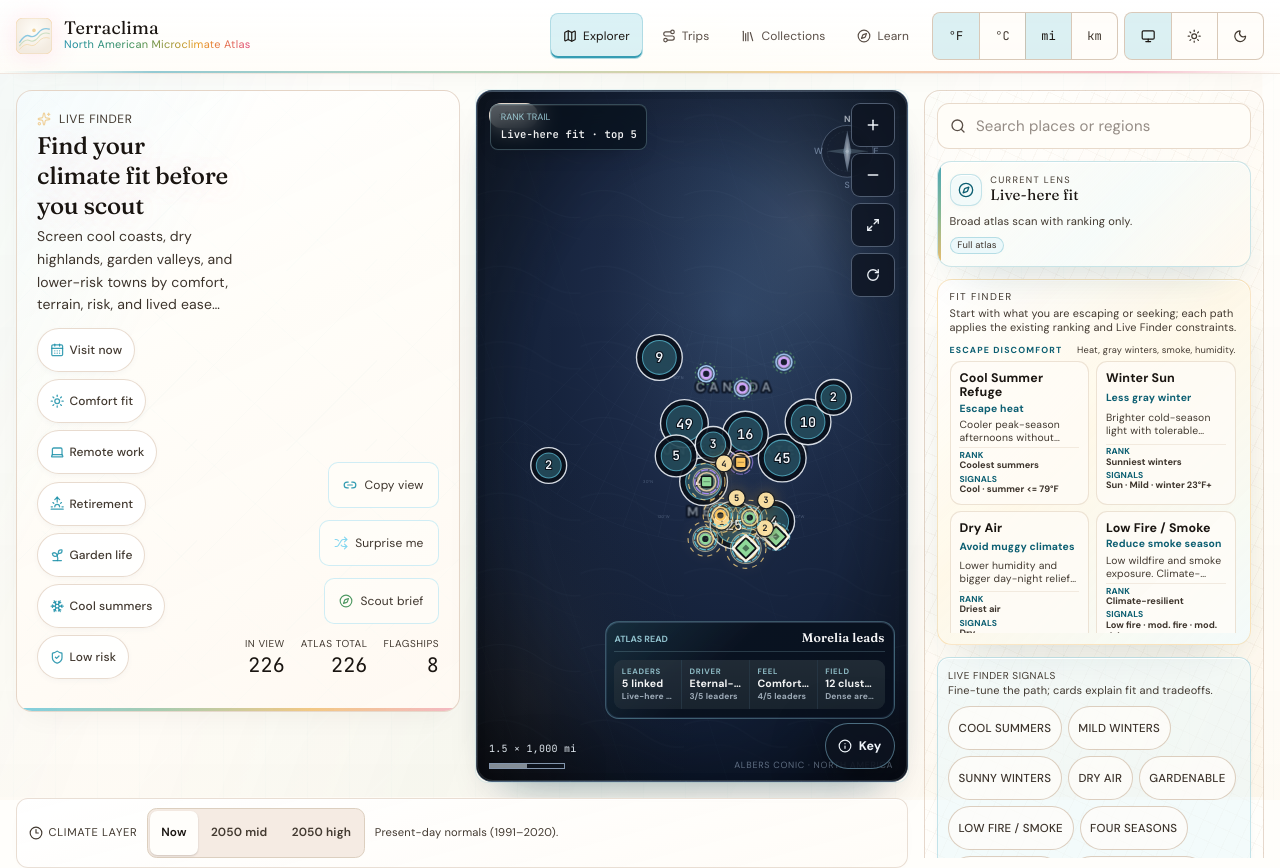
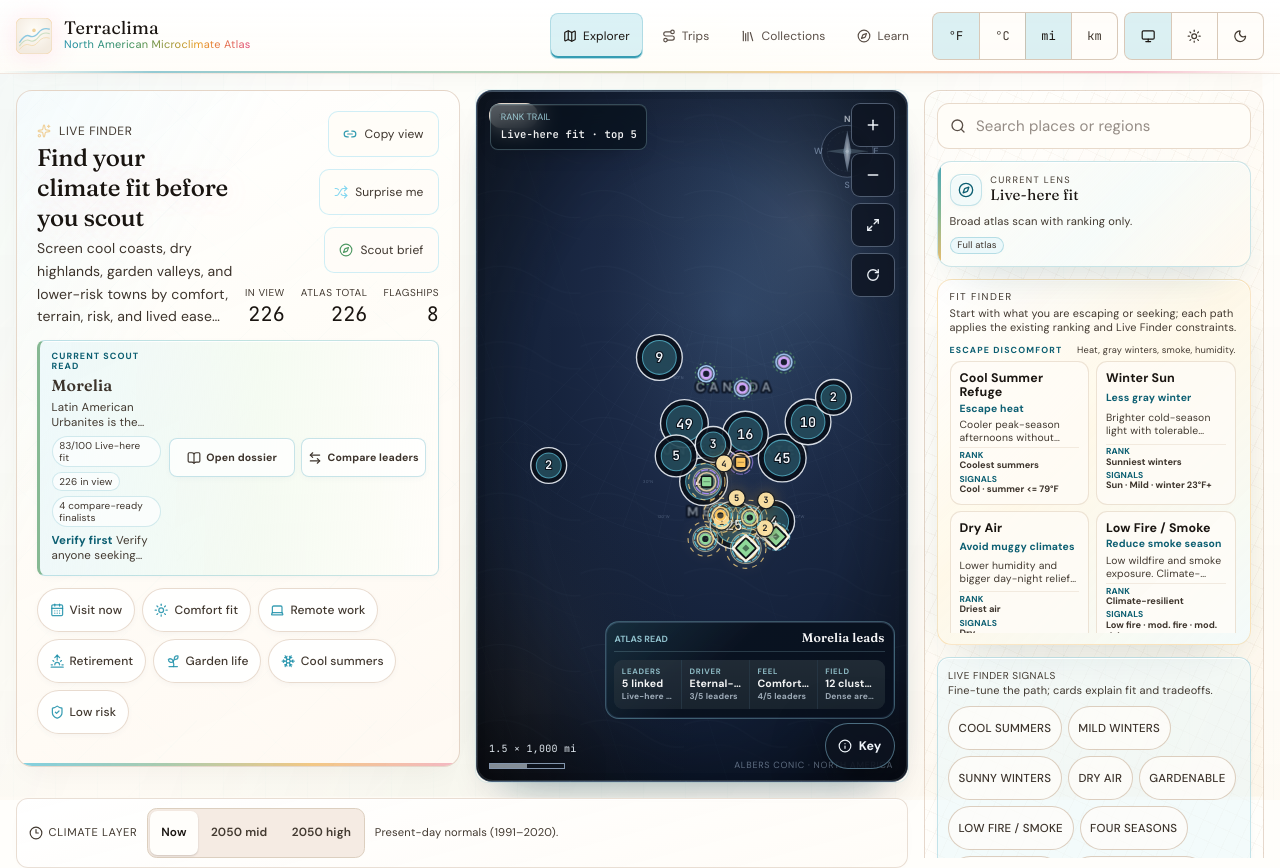
Before and after one commit to sauterreed24/terraclima, a React (Vite) app: page / in a window 1280 px wide. Shown: the top 868 px of the page. Built offline with nearby package versions, Linux system fonts and the light colour scheme.

Commit message:
Surface current Scout Read in Explorer hero

```diff
--- a/src/App.tsx
+++ b/src/App.tsx
@@ -1007,9 +1007,11 @@ export default function App() {
         ? trigger
         : document.getElementById("main-content");
     if (!target) return;
-    const id = window.requestAnimationFrame(() => {
+    const restoreFocus = () => {
       try { target.focus({ preventScroll: true }); } catch { /* noop */ }
-    });
+    };
+    restoreFocus();
+    const id = window.requestAnimationFrame(restoreFocus);
     return () => window.cancelAnimationFrame(id);
   }, [selectedId]);
 
@@ -2198,6 +2200,77 @@ function ActiveFitJourneyReceipt({
           </button>
         </div>
       ) : null}
+    </section>
+  );
+}
+
+function CurrentScoutReadReceipt({
+  scoutBrief,
+  rankingLabel,
+  count,
+  onOpenPlace,
+  onCompareLeaders,
+  onPreloadCompare,
+}: {
+  scoutBrief: ExplorerScoutBrief;
+  rankingLabel: string;
+  count: number;
+  onOpenPlace: OpenPlaceHandler;
+  onCompareLeaders: ComparePlacesHandler;
+  onPreloadCompare: () => void;
+}) {
+  const prose = useProse();
+  const canCompare = scoutBrief.compareIds.length >= 2;
+  const leader = scoutBrief.leader;
+  const leaderScore = Math.round(leader.score);
+
+  return (
+    <section
+      className="fit-journey-receipt fit-journey-receipt--scout"
+      aria-label={`Current scout read: ${leader.place.name}`}
+    >
+      <div className="fit-journey-receipt__main">
+        <div className="fit-journey-receipt__head">
+          <span className="fit-journey-receipt__eyebrow">Current scout read</span>
+          <strong className="fit-journey-receipt__title">{leader.place.name}</strong>
+        </div>
+        <p className="fit-journey-receipt__copy">
+          {prose(scoutBrief.advisorRead.why)}
+        </p>
+        <div className="fit-journey-receipt__chips" aria-label={`${leader.place.name} current scout signals`}>
+          <span>{leaderScore}/100 {rankingLabel}</span>
+          <span>{count} in view</span>
+          <span>{scoutBrief.compareIds.length} compare-ready finalists</span>
+        </div>
+        <p className="fit-journey-receipt__next">
+          <span>Verify first</span>{" "}
+          {prose(scoutBrief.advisorRead.checkFirst)}
+        </p>
+      </div>
+      <div className="fit-journey-receipt__actions" aria-label={`Current scout actions for ${leader.place.name}`}>
+        <button
+          type="button"
+          className="fit-journey-receipt__action"
+          onClick={event => onOpenPlace(leader.place.id, { trigger: event.currentTarget })}
+          aria-label={`Open current scout dossier: ${leader.place.name}`}
+        >
+          <BookOpen className="w-3.5 h-3.5" aria-hidden />
+          Open dossier
+        </button>
+        <button
+          type="button"
+          className="fit-journey-receipt__action"
+          onPointerEnter={onPreloadCompare}
+          onFocus={onPreloadCompare}
+          onPointerDown={onPreloadCompare}
+          onClick={event => onCompareLeaders(scoutBrief.compareIds, { trigger: event.currentTarget })}
+          aria-label={`Compare ${scoutBrief.compareIds.length} current scout finalists`}
+          disabled={!canCompare}
+        >
+          <ArrowLeftRight className="w-3.5 h-3.5" aria-hidden />
+          Compare leaders
+        </button>
+      </div>
     </section>
   );
 }
@@ -2472,26 +2545,6 @@ const HeroCard = memo(function HeroCard({
               : "Screen cool coasts, dry highlands, garden valleys, and lower-risk towns by comfort, terrain, risk, and lived ease before you plan a visit."}
           </p>
 
-          {/* Climate-fit quick-picks — instant one-click ranking presets */}
-          {!active && (
-            <div
-              className="hero-quick-picks mt-3"
-              role="group"
-              aria-label="Climate-fit quick picks"
-              aria-describedby="hero-quick-picks-scroll-hint"
-            >
-              <span id="hero-quick-picks-scroll-hint" className="sr-only">
-                Swipe or scroll horizontally to browse more Fit Finder paths.
-              </span>
-              <QuickPick icon={CalendarDays} label="Visit now" description="Rank places by the current month's scouting weather." onClick={() => onApplyQuickPick("best-this-month")} active={isQuickPickActive("best-this-month")} />
-              <QuickPick icon={Sun} label="Comfort fit" description="Surface places with the easiest human-felt comfort." onClick={() => onApplyQuickPick("most-comfortable")} active={isQuickPickActive("most-comfortable")} />
-              <QuickPick icon={Laptop} label="Remote work" description="Prioritize mild, livable places for remote-worker scouting." onClick={() => onApplyQuickPick("best-for-remote-work")} active={isQuickPickActive("best-for-remote-work")} />
-              <QuickPick icon={Sunrise} label="Retirement" description="Look for mild all-year places with lower risk and daily ease." onClick={() => onApplyQuickPick("best-retirement")} active={isQuickPickActive("best-retirement")} />
-              <QuickPick icon={Sprout} label="Garden life" description="Lift places with stronger yard, orchard, and growing-season signals." onClick={() => onApplyQuickPick("best-growability")} active={isQuickPickActive("best-growability")} />
-              <QuickPick icon={Snowflake} label="Cool summers" description="Find places where peak-season afternoons stay restrained." onClick={() => onApplyQuickPick("coolest-summers")} active={isQuickPickActive("coolest-summers")} />
-              <QuickPick icon={ShieldCheck} label="Low risk" description="Favor places with stronger climate-resilience and hazard cushions." onClick={() => onApplyQuickPick("climate-resilient")} active={isQuickPickActive("climate-resilient")} />
-            </div>
-          )}
         </div>
         <div className="hero-action-stack">
           <button
@@ -2565,6 +2618,38 @@ const HeroCard = memo(function HeroCard({
           </div>
         </div>
       </div>
+
+      {!activeFitBundle && scoutBrief && count > 0 ? (
+        <CurrentScoutReadReceipt
+          scoutBrief={scoutBrief}
+          rankingLabel={rankingLabel}
+          count={count}
+          onOpenPlace={onOpenPlace}
+          onCompareLeaders={onCompareLeaders}
+          onPreloadCompare={onPreloadCompare}
+        />
+      ) : null}
+
+      {/* Climate-fit quick-picks — instant one-click ranking presets */}
+      {!active && (
+        <div
+          className="hero-quick-picks"
+          role="group"
+          aria-label="Climate-fit quick picks"
+          aria-describedby="hero-quick-picks-scroll-hint"
+        >
+          <span id="hero-quick-picks-scroll-hint" className="sr-only">
+            Swipe or scroll horizontally to browse more Fit Finder paths.
+          </span>
+          <QuickPick icon={CalendarDays} label="Visit now" description="Rank places by the current month's scouting weather." onClick={() => onApplyQuickPick("best-this-month")} active={isQuickPickActive("best-this-month")} />
+          <QuickPick icon={Sun} label="Comfort fit" description="Surface places with the easiest human-felt comfort." onClick={() => onApplyQuickPick("most-comfortable")} active={isQuickPickActive("most-comfortable")} />
+          <QuickPick icon={Laptop} label="Remote work" description="Prioritize mild, livable places for remote-worker scouting." onClick={() => onApplyQuickPick("best-for-remote-work")} active={isQuickPickActive("best-for-remote-work")} />
+          <QuickPick icon={Sunrise} label="Retirement" description="Look for mild all-year places with lower risk and daily ease." onClick={() => onApplyQuickPick("best-retirement")} active={isQuickPickActive("best-retirement")} />
+          <QuickPick icon={Sprout} label="Garden life" description="Lift places with stronger yard, orchard, and growing-season signals." onClick={() => onApplyQuickPick("best-growability")} active={isQuickPickActive("best-growability")} />
+          <QuickPick icon={Snowflake} label="Cool summers" description="Find places where peak-season afternoons stay restrained." onClick={() => onApplyQuickPick("coolest-summers")} active={isQuickPickActive("coolest-summers")} />
+          <QuickPick icon={ShieldCheck} label="Low risk" description="Favor places with stronger climate-resilience and hazard cushions." onClick={() => onApplyQuickPick("climate-resilient")} active={isQuickPickActive("climate-resilient")} />
+        </div>
+      )}
 
       {homeBasePlace ? (
         <div className="tc-hero-home-receipt" role="status" aria-label={`Explorer home base: ${homeBasePlace.name}`}>
```
Also changed, not shown: src/styles.css, 1 other file (tests, documents, lock files or other folders).
